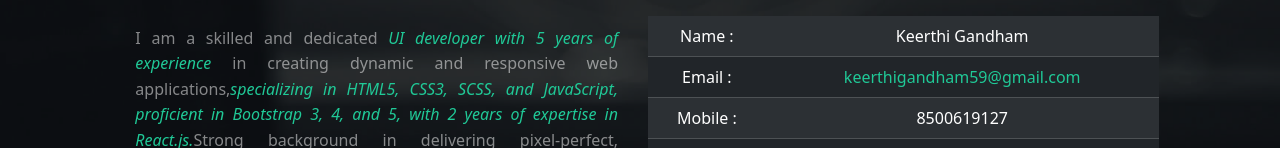
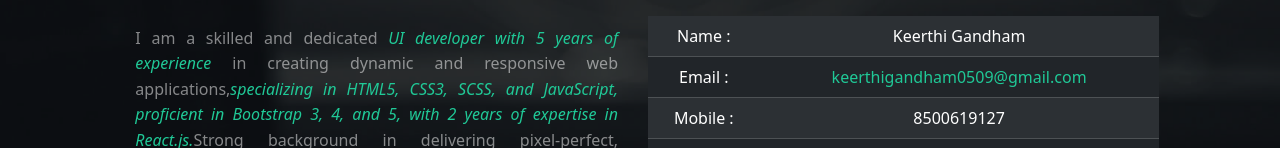
Before and after one commit to keerthi1723/protofilo-1723, a React (Create React App) app: page /about in a window 1280 px wide. Shown: the part 309-457 px from the top of the page. Built offline with nearby package versions, Linux system fonts and the light colour scheme.

Commit message:
chnaged a email in about comp

```diff
--- a/src/About.jsx
+++ b/src/About.jsx
@@ -54,7 +54,7 @@ const About = () => {
           </tr>
           <tr>
             <td>Email :</td>
-            <td className="inner-text">keerthigandham59@gmail.com</td>
+            <td className="inner-text">keerthigandham0509@gmail.com</td>
           </tr>
           <tr className='' style={{whiteSpace: 'nowrap'}}>
             <td>Mobile :</td>
```
